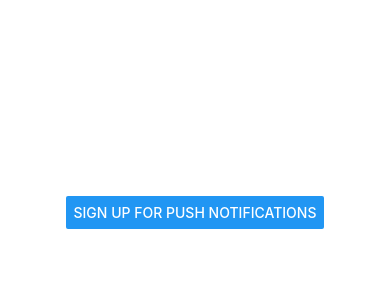
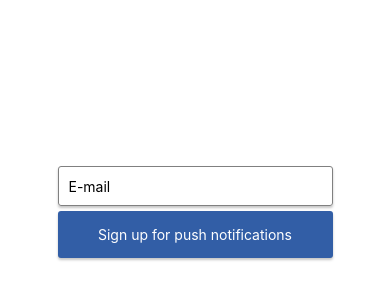
Before and after one commit to ChristianBlom84/check-in-app-mobile, a React Native app: screen / in a window 390 px wide. Shown: the part 210-510 px from the top of the page. Built offline with nearby package versions, Linux system fonts and the light colour scheme.

Commit message:
Added an email field with basic validation. Closes #1

```diff
--- a/App.tsx
+++ b/App.tsx
@@ -1,6 +1,14 @@
-import React from 'react';
-import { StyleSheet, Text, View, Button } from 'react-native';
+import React, { useState } from 'react';
+import {
+  StyleSheet,
+  TextInput,
+  Text,
+  View,
+  TouchableOpacity
+} from 'react-native';
+import { validate } from 'validate.js';
 import registerForPushNotificationsAsync from './utils/RegisterPushNotifications';
+import { emailConstraints } from './validation/constraints';
 
 const styles = StyleSheet.create({
   container: {
@@ -8,17 +16,97 @@ const styles = StyleSheet.create({
     backgroundColor: '#fff',
     alignItems: 'center',
     justifyContent: 'center'
+  },
+  button: {
+    backgroundColor: '#325ea6',
+    padding: 15,
+    width: 275,
+    maxWidth: '90%',
+    borderRadius: 3,
+    shadowColor: '#000',
+    shadowOffset: {
+      width: 0,
+      height: 2
+    },
+    shadowOpacity: 0.23,
+    shadowRadius: 2.62,
+    elevation: 4
+  },
+  buttonText: {
+    color: 'white',
+    textAlign: 'center'
+  },
+  input: {
+    height: 40,
+    width: 275,
+    maxWidth: '90%',
+    paddingHorizontal: 10,
+    borderColor: 'gray',
+    borderWidth: 1,
+    borderRadius: 3,
+    marginBottom: 5,
+    shadowColor: '#000',
+    shadowOffset: {
+      width: 0,
+      height: 2
+    },
+    shadowOpacity: 0.23,
+    shadowRadius: 2.62,
+    elevation: 4
   }
 });
 
+interface Errors {
+  emailAddress: string[];
+}
+
+const initialState: Errors = {
+  emailAddress: []
+};
+
 const App: React.FC = () => {
+  const [email, setEmail] = useState('');
+  const [errors, setErrors] = useState(initialState);
+
+  const onChange = (text): void => {
+    setEmail(text);
+    if (errors.emailAddress.length > 0) {
+      setErrors(initialState);
+    }
+  };
+
   const onPress = (): void => {
-    registerForPushNotificationsAsync();
+    const validationResult = validate(
+      { emailAddress: email },
+      emailConstraints
+    );
+    console.log(validationResult);
+    if (validationResult) {
+      setErrors(validationResult);
+      console.log(errors);
+    }
+    if (!validationResult) {
+      setErrors(initialState);
+      registerForPushNotificationsAsync(email);
+    }
   };
 
   return (
     <View style={styles.container}>
-      <Button title="Sign up for push notifications" onPress={onPress} />
+      {errors.emailAddress.length > 0
+        ? errors.emailAddress.map(error => <Text key={error}>{error}</Text>)
+        : null}
+      <TextInput
+        style={styles.input}
+        value={email}
+        placeholder="E-mail"
+        textContentType="emailAddress"
+        onChangeText={(text): void => onChange(text)}
+        onSubmitEditing={onPress}
+      />
+      <TouchableOpacity style={styles.button} onPress={onPress}>
+        <Text style={styles.buttonText}>Sign up for push notifications</Text>
+      </TouchableOpacity>
     </View>
   );
 };
--- a/babel.config.js
+++ b/babel.config.js
@@ -1,6 +1,7 @@
+/* eslint-disable @typescript-eslint/explicit-function-return-type */
 module.exports = function(api) {
   api.cache(true);
   return {
-    presets: ['babel-preset-expo'],
+    presets: ['babel-preset-expo']
   };
 };
--- /dev/null
+++ b/consts/consts.example.tsx
@@ -0,0 +1 @@
+export const PUSH_ENDPOINT = '';
--- /dev/null
+++ b/consts/consts.tsx
@@ -0,0 +1 @@
+export const PUSH_ENDPOINT = 'http://172.25.1.217:5000/api/push';
--- a/package.json
+++ b/package.json
@@ -12,7 +12,8 @@
     "react": "16.8.3",
     "react-dom": "16.8.3",
     "react-native": "https://github.com/expo/react-native/archive/sdk-35.0.0.tar.gz",
-    "react-native-web": "^0.11.7"
+    "react-native-web": "^0.11.7",
+    "validate.js": "^0.13.1"
   },
   "devDependencies": {
     "@types/react": "^16.8.23",
--- a/utils/RegisterPushNotifications.tsx
+++ b/utils/RegisterPushNotifications.tsx
@@ -1,9 +1,10 @@
 import { Notifications } from 'expo';
 import * as Permissions from 'expo-permissions';
+import { PUSH_ENDPOINT } from '../consts/consts';
 
-const PUSH_ENDPOINT = 'https://your-server.com/users/push-token';
-
-const registerForPushNotificationsAsync = async (): Promise<Response | void> => {
+const registerForPushNotificationsAsync = async (
+  email: string
+): Promise<Response | void> => {
   const { status: existingStatus } = await Permissions.getAsync(
     Permissions.NOTIFICATIONS
   );
@@ -27,6 +28,8 @@ const registerForPushNotificationsAsync = async (): Promise<Response | void> =>
   const token = await Notifications.getExpoPushTokenAsync();
 
   // POST the token to your backend server from where you can retrieve it to send push notifications.
+  try {
+    console.log('POST-ing to ', PUSH_ENDPOINT);
     return fetch(PUSH_ENDPOINT, {
       method: 'POST',
       headers: {
@@ -37,11 +40,12 @@ const registerForPushNotificationsAsync = async (): Promise<Response | void> =>
         token: {
           value: token
         },
-      user: {
-        username: 'Brent'
-      }
+        email
       })
     });
+  } catch (err) {
+    console.error(err);
+  }
 };
 
 export default registerForPushNotificationsAsync;
--- /dev/null
+++ b/validation/constraints.js
@@ -0,0 +1,11 @@
+export const emailConstraints = {
+  emailAddress: {
+    presence: {
+      allowEmpty: false,
+      message: '^Please enter an email address'
+    },
+    email: {
+      message: '^Please enter a valid email address'
+    }
+  }
+};
```
Also changed, not shown: 1 other file (tests, documents, lock files or other folders). Lines whose indentation alone changed are shown as unchanged.
